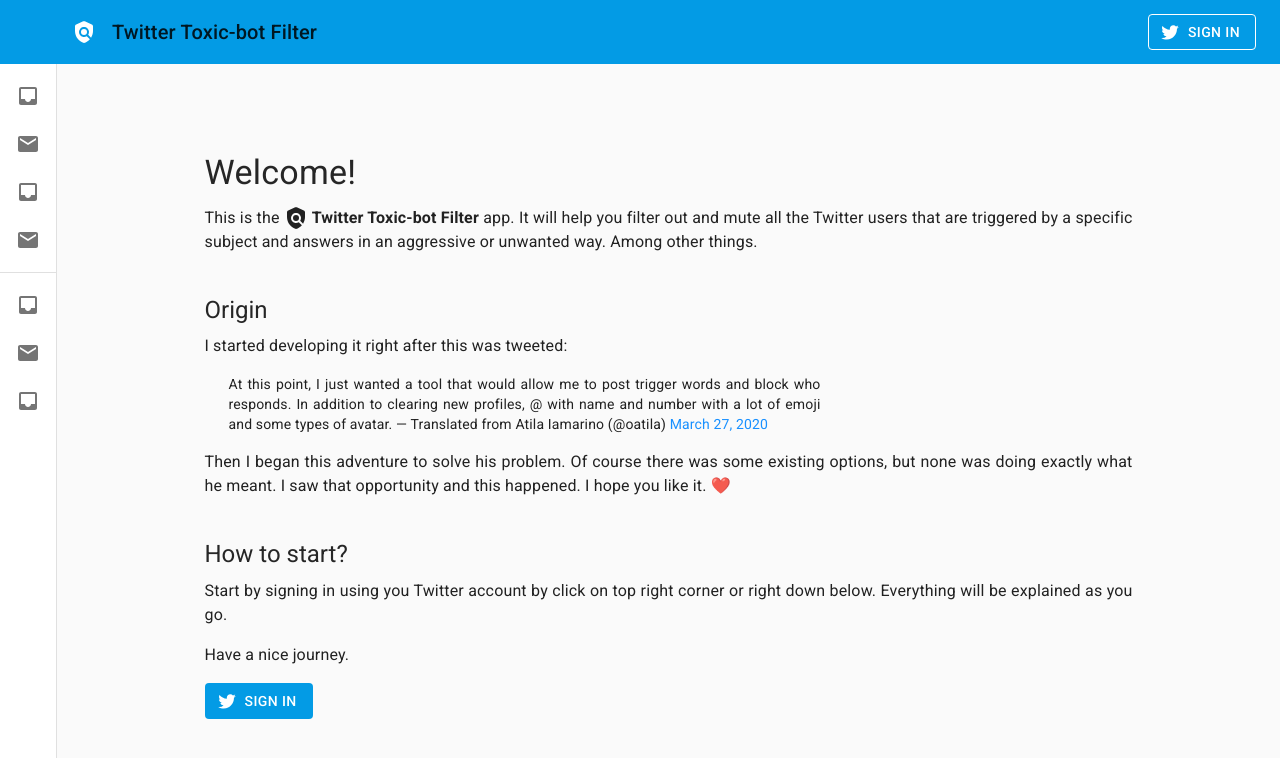
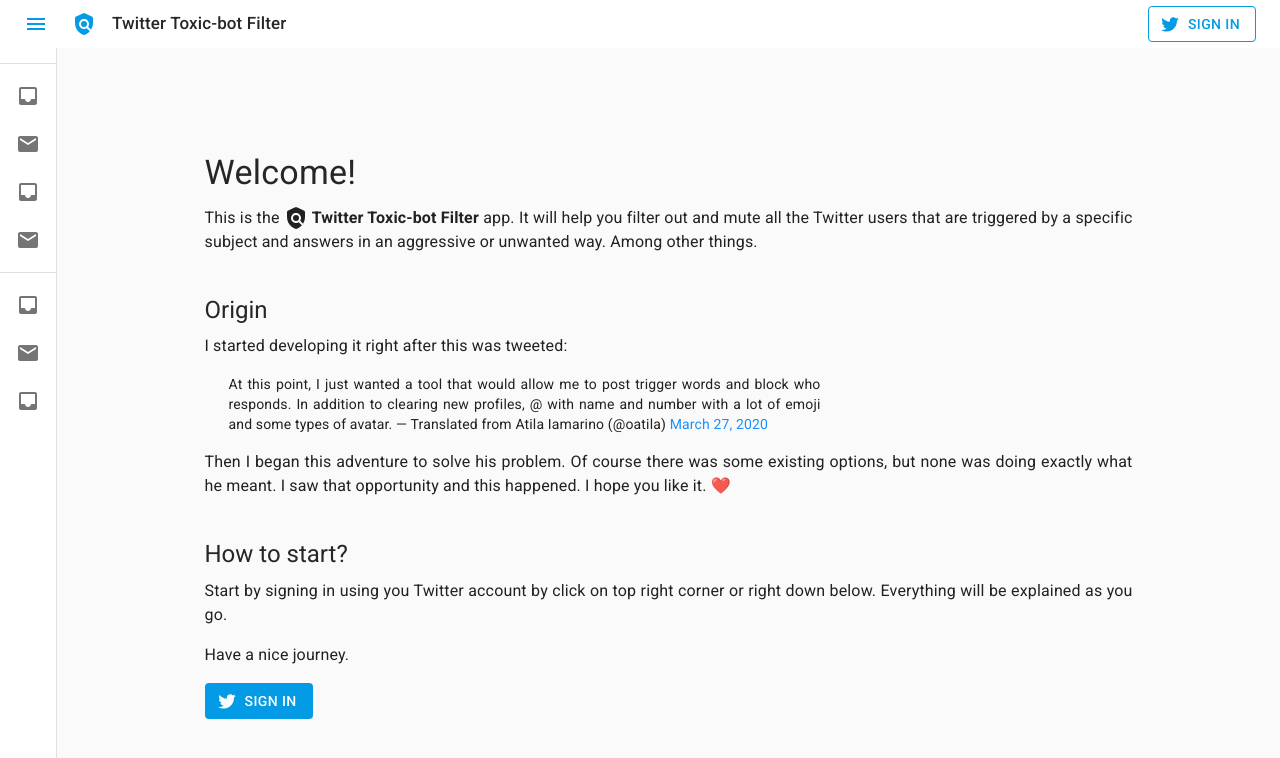
Before and after one commit to italodeandra/twitter-toxic-bot-filter, a React (Create React App) app: page / in a window 1280 px wide. Shown: the top 758 px of the page. Built offline with nearby package versions, Linux system fonts and the light colour scheme.

Commit message:
improve design, implementing user menu and usage of user data store

```diff
--- a/src/views/App/AppBar/AppBar.tsx
+++ b/src/views/App/AppBar/AppBar.tsx
@@ -5,26 +5,30 @@ import { Twitter as TwitterIcon } from '@material-ui/icons'
 import { makeStyles, Theme } from '@material-ui/core/styles'
 import { drawerWidth } from '../App'
 import MenuButton from '../MenuButton/MenuButton'
+import { useUser } from '../../../store/reducers/user/userReducer'
+import { updateUser } from '../../../store/reducers/user/userActions'
+import UserMenu from './UserMenu/UserMenu'
 
 const useStyles = makeStyles((theme: Theme) => ({
     appBar: {
         zIndex: theme.zIndex.drawer + 1,
         // boxShadow: theme.shadows[0],
-        transition: theme.transitions.create([ 'width', 'margin', 'box-shadow' ], {
+        transition: theme.transitions.create([ 'width', 'margin', 'box-shadow', 'background-color' ], {
             easing: theme.transitions.easing.sharp,
             duration: theme.transitions.duration.leavingScreen,
         }),
+        color: theme.palette.primary.main,
+        backgroundColor: theme.palette.primary.contrastText
+
     },
     appBarShift: {
+        zIndex: theme.zIndex.drawer,
         marginLeft: drawerWidth,
         width: `calc(100% - ${drawerWidth}px)`,
-        transition: theme.transitions.create([ 'width', 'margin', 'box-shadow' ], {
+        transition: theme.transitions.create([ 'width', 'margin', 'box-shadow', 'background-color' ], {
             easing: theme.transitions.easing.sharp,
             duration: theme.transitions.duration.enteringScreen,
         }),
-    },
-    appBarScrolled: {
-        boxShadow: theme.shadows[4],
     },
     menuButton: {
         marginRight: theme.spacing(2),
@@ -32,6 +36,16 @@ const useStyles = makeStyles((theme: Theme) => ({
     hide: {
         display: 'none',
     },
+    title: {
+        fontSize: 17
+    },
+    userMenuButton: {
+        padding: 0,
+        width: 36,
+        minWidth: 36,
+        height: 36,
+        borderRadius: 18
+    }
 }))
 
 const ElevationScroll: FunctionComponent = ({ children }) => {
@@ -45,7 +59,9 @@ const ElevationScroll: FunctionComponent = ({ children }) => {
     return React.cloneElement(children as ReactElement, {
         elevation: trigger ? 4 : 0,
         // elevation: 0,
-        // className: trigger ? classes.appBarScrolled : undefined
+        style: {
+            // backgroundColor: !trigger ? 'transparent' : undefined
+        }
     })
 }
 
@@ -63,16 +79,25 @@ const AppAppBar: FunctionComponent<Props> = ({
                                                  handleDrawerOpen,
                                              }) => {
     const classes = useStyles()
+    const [ user, userDispatch ] = useUser()
+    const isSignedIn = !!user
+
+    function handleSignInClick() {
+        userDispatch(updateUser({
+            id: 1,
+            fullName: 'Ítalo Andrade'
+        }))
+    }
 
     return (
       <ElevationScroll>
           <AppBar
             position="fixed"
             className={clsx(classes.appBar, {
-                [classes.appBarShift]: !isMobile && open,
+                [classes.appBarShift]: isSignedIn && !isMobile && open,
             })}
           >
-              <Toolbar>
+              <Toolbar variant={!isMobile ? 'dense' : undefined}>
                   <MenuButton
                     edge="start"
                     color="inherit"
@@ -82,26 +107,36 @@ const AppAppBar: FunctionComponent<Props> = ({
                     open={open}
                     onClick={handleDrawerOpen}
                     location="app-bar"
+                    isSignedIn={isSignedIn}
                   />
 
                   {logo}
 
                   <Hidden xsDown={!(open)} smDown={open}>
-                      <Typography variant="h6" noWrap>
+                      <Typography variant="h6" noWrap className={classes.title}>
                           Twitter Toxic-bot Filter
                       </Typography>
                   </Hidden>
 
                   <div style={{ flexGrow: 1 }} />
 
+                  <div>
+                      {isSignedIn
+                        ? (
+                          <UserMenu />
+                        ) : (
                           <Button
                             color="inherit"
                             variant="outlined"
                             startIcon={<TwitterIcon />}
                             disableElevation
+                            onClick={handleSignInClick}
                           >
                               Sign in
                           </Button>
+                        )
+                      }
+                  </div>
               </Toolbar>
           </AppBar>
       </ElevationScroll>
--- /dev/null
+++ b/src/views/App/AppBar/UserMenu/UserMenu.tsx
@@ -0,0 +1,77 @@
+import React, { FunctionComponent, useState } from 'react'
+import { Button, ListItemIcon, ListSubheader, Menu, MenuItem, Typography } from '@material-ui/core'
+import { makeStyles } from '@material-ui/core/styles'
+import { removeUser } from '../../../../store/reducers/user/userActions'
+import { useUser } from '../../../../store/reducers/user/userReducer'
+import { ExitToApp as ExitToAppIcon } from '@material-ui/icons'
+import getInitials from '../../../../utils/getInitials'
+
+const useStyles = makeStyles(() => ({
+    root: {
+        padding: 0,
+        width: 36,
+        minWidth: 36,
+        height: 36,
+        borderRadius: 18
+    }
+}))
+
+interface Props {
+}
+
+const UserMenu: FunctionComponent<Props> = ({}) => {
+    const classes = useStyles()
+    const [ anchorEl, setAnchorEl ] = useState<HTMLElement | null>(null)
+    const [ user, userDispatch ] = useUser()
+
+    const handleClick = (event: React.MouseEvent<HTMLButtonElement>) => {
+        setAnchorEl(event.currentTarget)
+    }
+
+    const handleClose = () => {
+        setAnchorEl(null)
+    }
+
+    function handleSignOutClick() {
+        userDispatch(removeUser())
+    }
+
+    return (<>
+        <Button
+          aria-label="user menu button"
+          className={classes.root}
+          variant="contained"
+          disableElevation
+          color="primary"
+          aria-controls="user-menu"
+          aria-haspopup="true"
+          onClick={handleClick}
+        >
+            {getInitials(user!.fullName)}
+        </Button>
+        <Menu
+          id="user-menu"
+          anchorEl={anchorEl}
+          anchorOrigin={{
+              vertical: 'bottom',
+              horizontal: 'right',
+          }}
+          getContentAnchorEl={null}
+          // keepMounted
+          open={Boolean(anchorEl)}
+          onClose={handleClose}
+        >
+            <ListSubheader component="div">
+                Ítalo Andrade
+            </ListSubheader>
+            <MenuItem onClick={handleSignOutClick}>
+                <ListItemIcon>
+                    <ExitToAppIcon fontSize="small" />
+                </ListItemIcon>
+                <Typography variant="inherit">Sign out</Typography>
+            </MenuItem>
+        </Menu>
+    </>)
+}
+
+export default UserMenu
```
Lines whose indentation alone changed are shown as unchanged.
